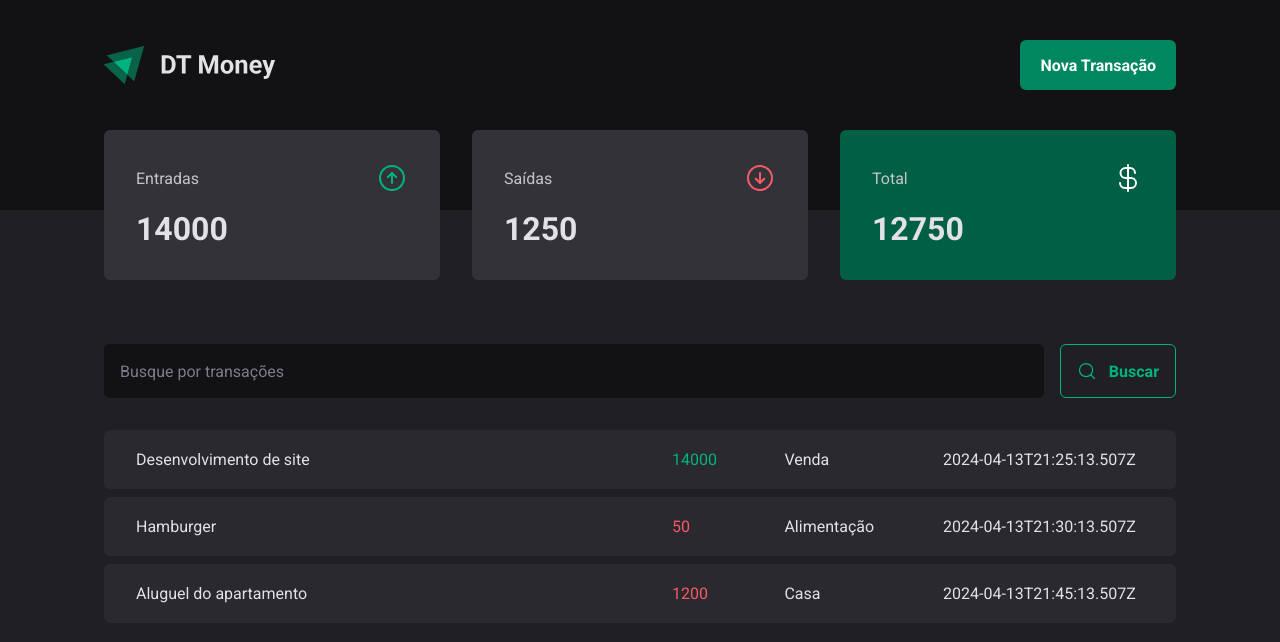
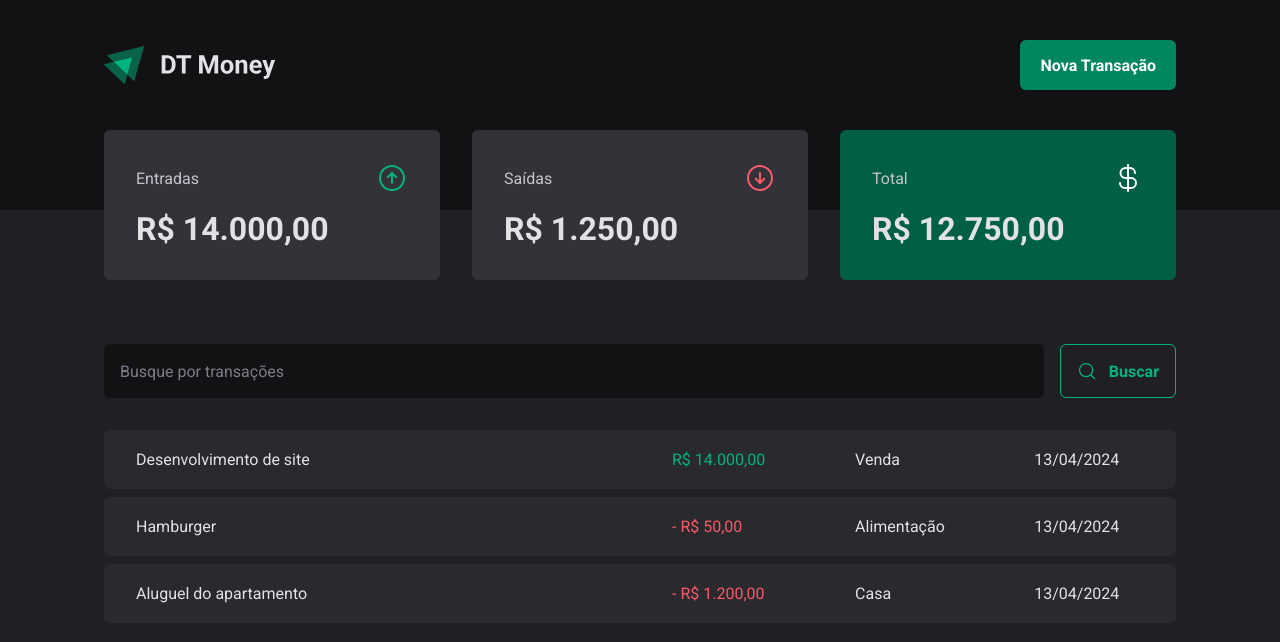
Before and after one commit to pedroasdoliveira/DT-Money, a React (Vite) app: page / in a window 1280 px wide. Shown: the top 642 px of the page. Built offline with nearby package versions, Linux system fonts and the light colour scheme; data requests are answered from the project's data file; the HTML template or start-up script is replaced by a standard one.

Commit message:
Feat: add a formatter, a customer hook and using the customer hook and formatter

```diff
--- a/src/components/Summary/index.tsx
+++ b/src/components/Summary/index.tsx
@@ -1,24 +1,11 @@
-import { useTransactions } from "../../contexts/TransactionsContext";
-import { SummaryContainer, SummaryCard } from "./styles";
 import { ArrowCircleDown, ArrowCircleUp, CurrencyDollar } from "phosphor-react";
 
+import { priceFormatter } from "../../utils/formatter";
+import { SummaryCard, SummaryContainer } from "./styles";
+import { useSummary } from "../../hooks/useSummary";
+
 const Summary = () => {
-  const { transactions } = useTransactions();
-
-  const summary = transactions.reduce(
-    (acc, transaction) => {
-      if (transaction.type === "income") {
-        acc.income += transaction.price;
-        acc.total += transaction.price;
-      } else {
-        acc.outcome += transaction.price;
-        acc.total -= transaction.price;
-      }
-
-      return acc;
-    },
-    { income: 0, outcome: 0, total: 0 },
-  ); // como utilizado para reduzir as infos vindas do array
+  const summary = useSummary();
 
   return (
     <SummaryContainer>
@@ -28,7 +15,7 @@
           <ArrowCircleUp size={32} color="#00b37e" />
         </header>
 
-        <strong>{summary.income}</strong>
+        <strong>{priceFormatter.format(summary.income)}</strong>
       </SummaryCard>
 
       <SummaryCard>
@@ -37,7 +24,7 @@
           <ArrowCircleDown size={32} color="#F75A68" />
         </header>
 
-        <strong>{summary.outcome}</strong>
+        <strong>{priceFormatter.format(summary.outcome)}</strong>
       </SummaryCard>
 
       <SummaryCard variant="green">
@@ -46,7 +33,7 @@
           <CurrencyDollar size={32} color="#fff" />
         </header>
 
-        <strong>{summary.total}</strong>
+        <strong>{priceFormatter.format(summary.total)}</strong>
       </SummaryCard>
     </SummaryContainer>
   );
--- /dev/null
+++ b/src/hooks/useSummary.ts
@@ -0,0 +1,22 @@
+import { useTransactions } from "../contexts/TransactionsContext";
+
+export const useSummary = () => {
+    const { transactions } = useTransactions();
+
+  const summary = transactions.reduce(
+    (acc, transaction) => {
+      if (transaction.type === "income") {
+        acc.income += transaction.price;
+        acc.total += transaction.price;
+      } else {
+        acc.outcome += transaction.price;
+        acc.total -= transaction.price;
+      }
+
+      return acc;
+    },
+    { income: 0, outcome: 0, total: 0 },
+    ); // como utilizado para reduzir as infos vindas do array
+
+    return summary;
+}
--- a/src/pages/Transactions/index.tsx
+++ b/src/pages/Transactions/index.tsx
@@ -1,12 +1,9 @@
-import Header from "../../components/Header";
-import Summary from "../../components/Summary";
-import SearchForm from "./SearchForm";
-import {
-  TransactionsContainer,
-  TransactionsTable,
-  PriceHighLight,
-} from "./styles";
-import { useTransactions } from "../../contexts/TransactionsContext";
+import Header from '../../components/Header';
+import Summary from '../../components/Summary';
+import { useTransactions } from '../../contexts/TransactionsContext';
+import { dateFormatter, priceFormatter } from '../../utils/formatter';
+import SearchForm from './SearchForm';
+import { PriceHighLight, TransactionsContainer, TransactionsTable } from './styles';
 
 const Transactions = () => {
   const { transactions } = useTransactions();
@@ -27,10 +24,14 @@
                 <tr key={transaction.id}>
                   <td width={"50%"}>{transaction.description}</td>
                   <PriceHighLight variant={transaction.type}>
-                    {transaction.price}
+                    {transaction.type === "outcome" && "- "}
+
+                    {priceFormatter.format(transaction.price)}
                   </PriceHighLight>
                   <td>{transaction.category}</td>
-                  <td>{transaction.createdAt}</td>
+                  <td>
+                    {dateFormatter.format(new Date(transaction.createdAt))}
+                  </td>
                 </tr>
               );
             })}
--- /dev/null
+++ b/src/utils/formatter.ts
@@ -0,0 +1,6 @@
+export const dateFormatter = new Intl.DateTimeFormat('pt-BR');
+
+export const priceFormatter = new Intl.NumberFormat('pt-BR', {
+    style: 'currency',
+    currency: "BRL"
+})
```
